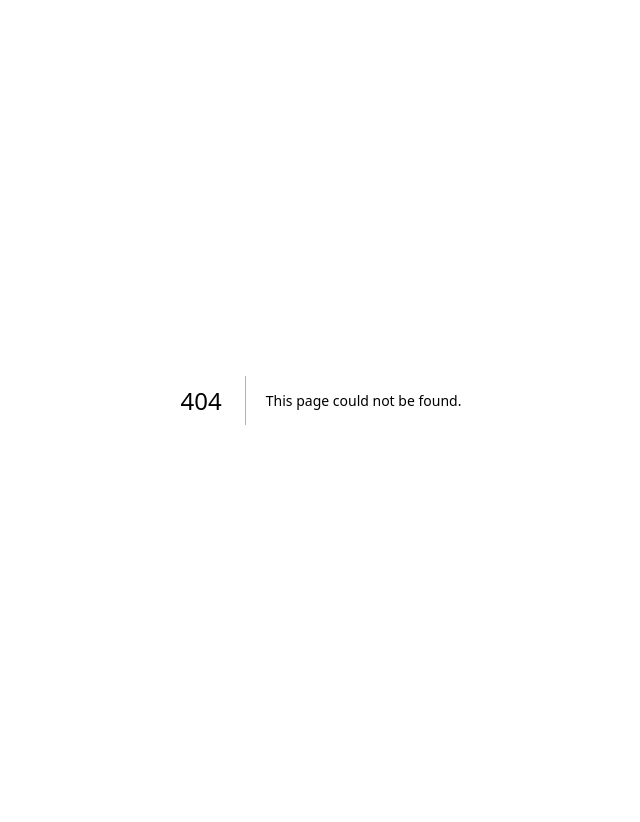
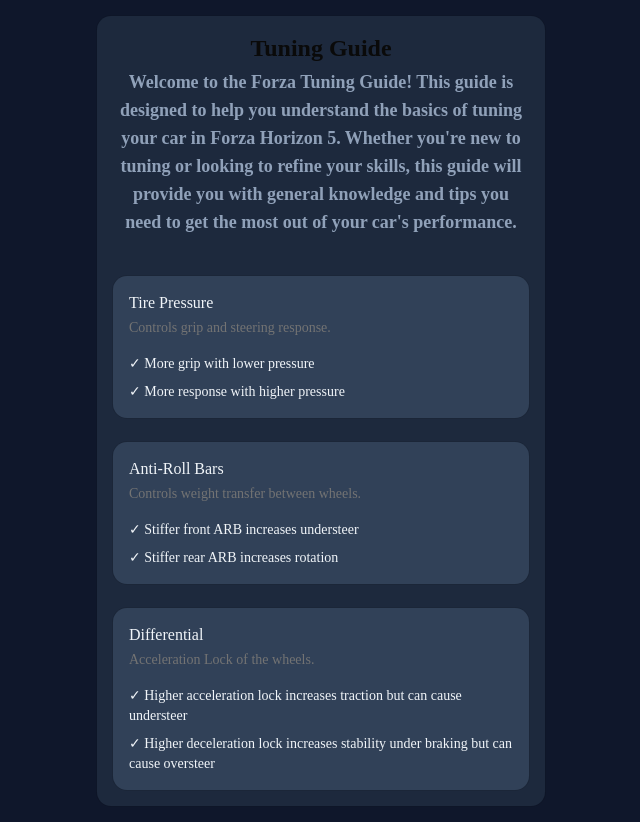
Before and after one commit to GustavoKenji/forza-tuning-assistant, a Next.js app: page /tuning-guide in a window 1280 px wide. Before the commit this address had no page. Shown: the whole page, without its empty margins (319-959 px from the left). Before the commit the page ends 800 px from the top, so only its background shows below. Built offline with nearby package versions, Linux system fonts and the light colour scheme.

Commit message:
feat: create new tuning guide page, tuning guide data, type and components

```diff
--- /dev/null
+++ b/src/app/tuning-guide/page.tsx
@@ -0,0 +1,9 @@
+import TuningGuidePage from '@/features/tuning-guide/TuningGuidePage';
+
+export default function Home() {
+  return (
+    <main>
+      <TuningGuidePage />
+    </main>
+  );
+}
--- a/src/features/recommendations/recommendationService.ts
+++ b/src/features/recommendations/recommendationService.ts
@@ -1,4 +1,4 @@
-import { recommendations } from "@/data/recommendations";
+import { recommendations } from "@/features/home/data/recommendations";
 import { Recommendation } from "@/types/recommendation";
 
 interface RecommendationParams {
--- /dev/null
+++ b/src/features/tuning-guide/TuningGuidePage.tsx
@@ -0,0 +1,34 @@
+import {
+  Card,
+  CardContent,
+  CardHeader,
+  CardTitle,
+  CardDescription
+} from "@/components/ui/card";
+
+import { GuideSection } from "./components/GuideSection";
+
+export default function TuningGuidePage() {
+  return (
+    <div className="min-h-screen bg-slate-900 text-slate-100 flex items-center justify-center p-4">
+      <div className="w-full max-w-md">
+        <Card className="bg-slate-800 border-slate-700">
+          <CardHeader>
+            <CardTitle className="text-center text-2xl font-semibold">
+              Tuning Guide
+            </CardTitle>
+            <CardDescription className="text-center text-lg font-semibold text-slate-400">
+              Welcome to the Forza Tuning Guide!
+              This guide is designed to help you understand the basics of tuning your car in Forza Horizon 5.
+              Whether you&apos;re new to tuning or looking to refine your skills,
+              this guide will provide you with general knowledge and tips you need to get the most out of your car&apos;s performance.
+            </CardDescription>
+          </CardHeader>
+          <CardContent>
+            <GuideSection />
+          </CardContent>
+        </Card>
+      </div>
+    </div>
+  );
+}
--- /dev/null
+++ b/src/features/tuning-guide/components/GuideCard.tsx
@@ -0,0 +1,32 @@
+import {
+  Card,
+  CardContent,
+  CardDescription,
+  CardHeader,
+  CardTitle
+} from "@/components/ui/card";
+import { TuningGuide } from "@/types/tuningGuide";
+
+interface Props {
+  guide: TuningGuide;
+}
+
+export function GuideCard({ guide }: Props) {
+  return (
+    <Card className="bg-slate-700 border-slate-700 text-slate-100 mt-6">
+      <CardHeader>
+        <CardTitle>{guide.title}</CardTitle>
+        <CardDescription>{guide.description}</CardDescription>
+      </CardHeader>
+      <CardContent>
+        <ul className="space-y-2">
+          {guide.effects.map((effect) => (
+            <li key={effect}>
+              ✓ {effect}
+            </li>
+          ))}
+        </ul>
+      </CardContent>
+    </Card>
+  )
+};
--- /dev/null
+++ b/src/features/tuning-guide/components/GuideSection.tsx
@@ -0,0 +1,15 @@
+import { GuideCard } from "./GuideCard";
+
+import { tuningGuides } from "../data/tuningGuides";
+
+export function GuideSection(){
+  return (
+    <>
+      {
+        tuningGuides.map((guide) => (
+          <GuideCard key={guide.id} guide={guide} />
+        ))
+      }
+    </>
+  )
+};
--- /dev/null
+++ b/src/features/tuning-guide/data/tuningGuides.ts
@@ -0,0 +1,34 @@
+import { TuningGuide } from "@/types/tuningGuide";
+
+export const tuningGuides: TuningGuide[] = [
+  {
+    id: "tire-pres",
+    title: "Tire Pressure",
+    description:
+      "Controls grip and steering response.",
+    effects: [
+      "More grip with lower pressure",
+      "More response with higher pressure"
+    ]
+  },
+  {
+    id: "arbs",
+    title: "Anti-Roll Bars",
+    description:
+      "Controls weight transfer between wheels.",
+    effects: [
+      "Stiffer front ARB increases understeer",
+      "Stiffer rear ARB increases rotation"
+    ]
+  },
+  {
+    id: "diff",
+    title: "Differential",
+    description:
+      "Acceleration Lock of the wheels.",
+    effects: [
+      "Higher acceleration lock increases traction but can cause understeer",
+      "Higher deceleration lock increases stability under braking but can cause oversteer"
+    ]
+  }
+];
--- /dev/null
+++ b/src/types/tuningGuide.ts
@@ -0,0 +1,6 @@
+export interface TuningGuide {
+  id: string;
+  title: string;
+  description: string;
+  effects: string[];
+}
```
Also changed, not shown: src/features/home/data/recommendations.ts (renamed from src/data/recommendations.ts).
